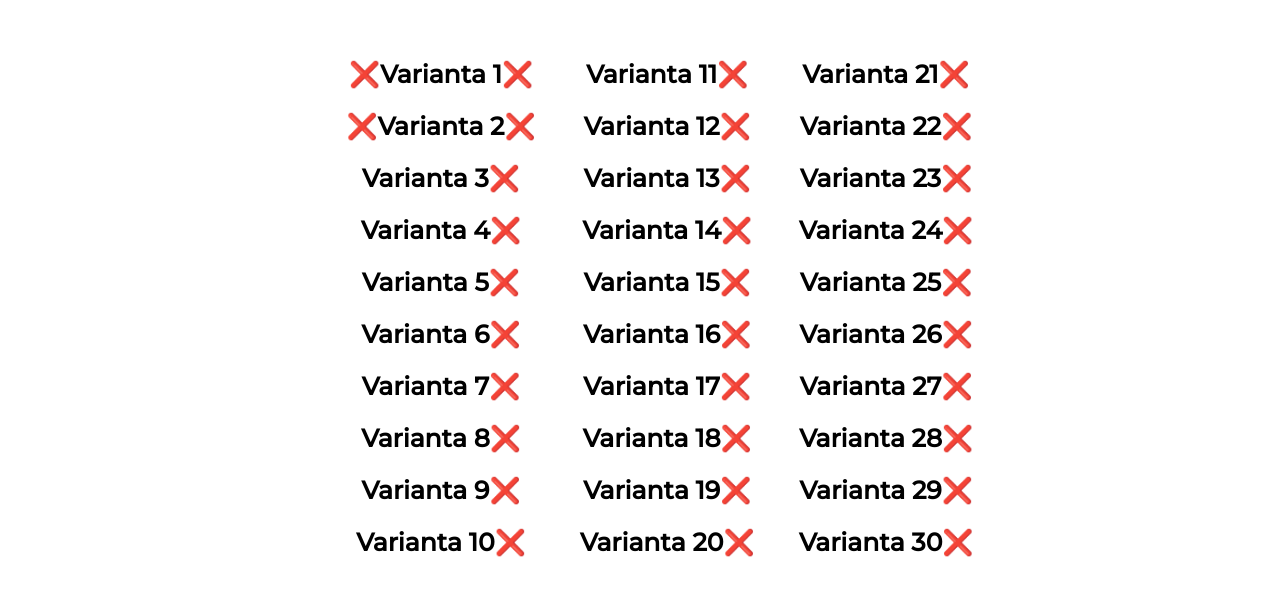
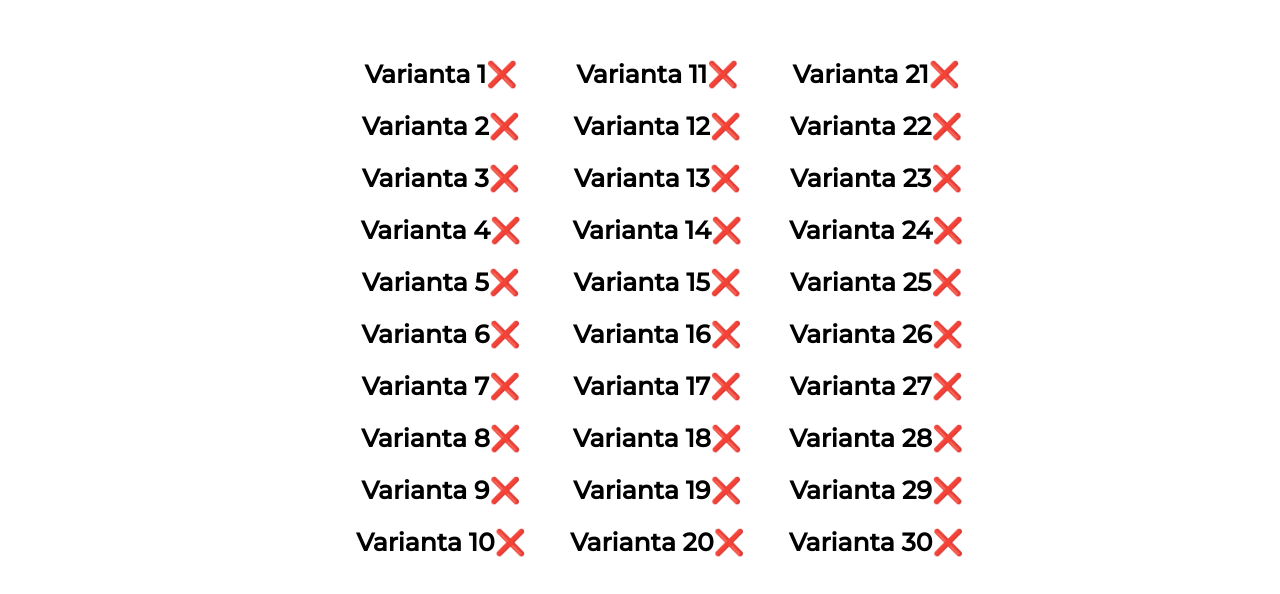
Before and after one commit to VarianteBac/variantebacinfo, a plain HTML site: page paginivariante/variante1la30.html in a window 1280 px wide. Shown: the part 302-896 px from the top of the page. Drawn offline with Linux system fonts and the light colour scheme.

Commit message:
Update variante1la30.html - Removed Extra Emojis

```diff
--- a/paginivariante/variante1la30.html
+++ b/paginivariante/variante1la30.html
@@ -117,8 +117,8 @@
 
 <div class="manevra">
 <ul id="ul2">
-	<li><a href="paginivariante/varianta1">❌Varianta 1❌</li>
-	<li><a href="paginivariante/varianta2">❌Varianta 2❌</li>
+	<li><a href="paginivariante/varianta1">Varianta 1❌</li>
+	<li><a href="paginivariante/varianta2">Varianta 2❌</li>
 	<li><a href="paginivariante/varianta3">Varianta 3❌</li>
 	<li><a href="paginivariante/varianta4">Varianta 4❌</li>
 	<li><a href="paginivariante/varianta5">Varianta 5❌</li>
```
